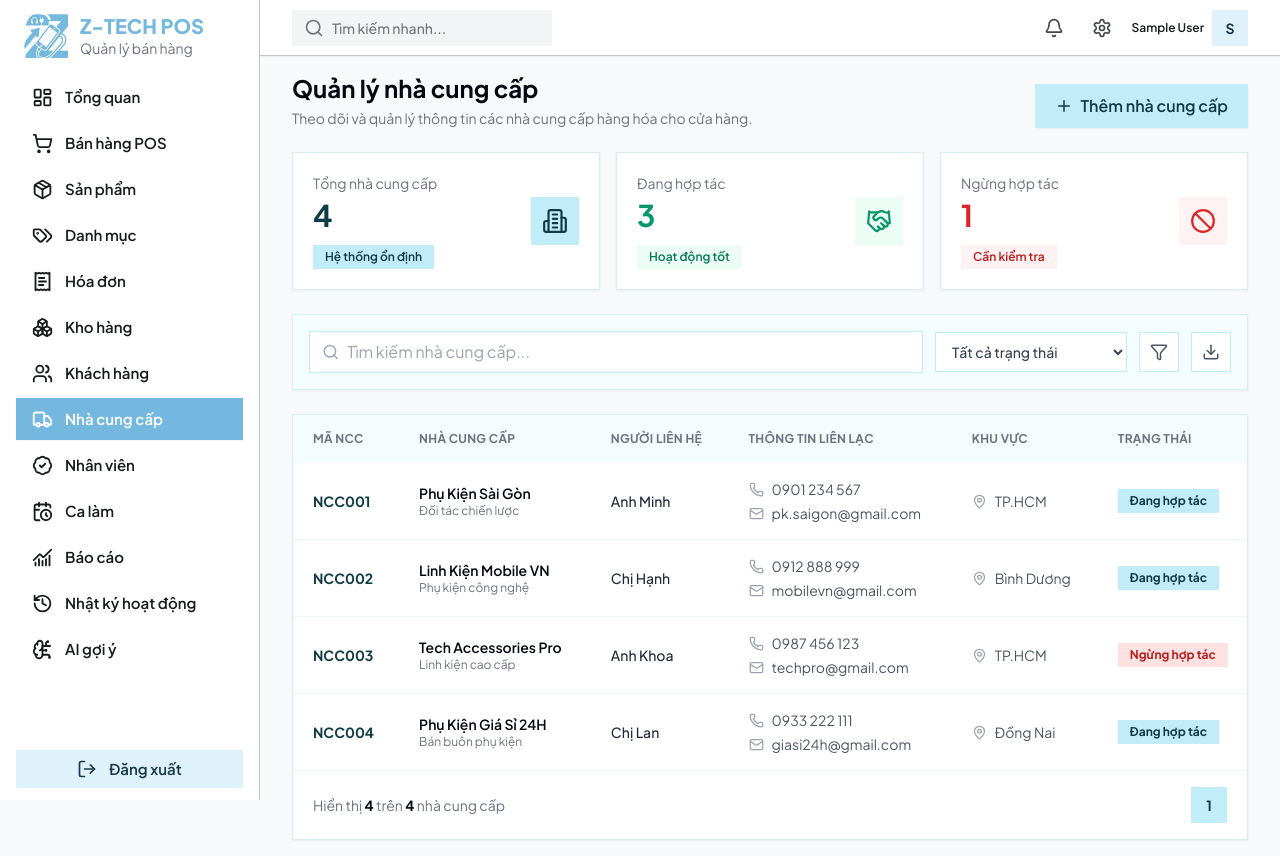
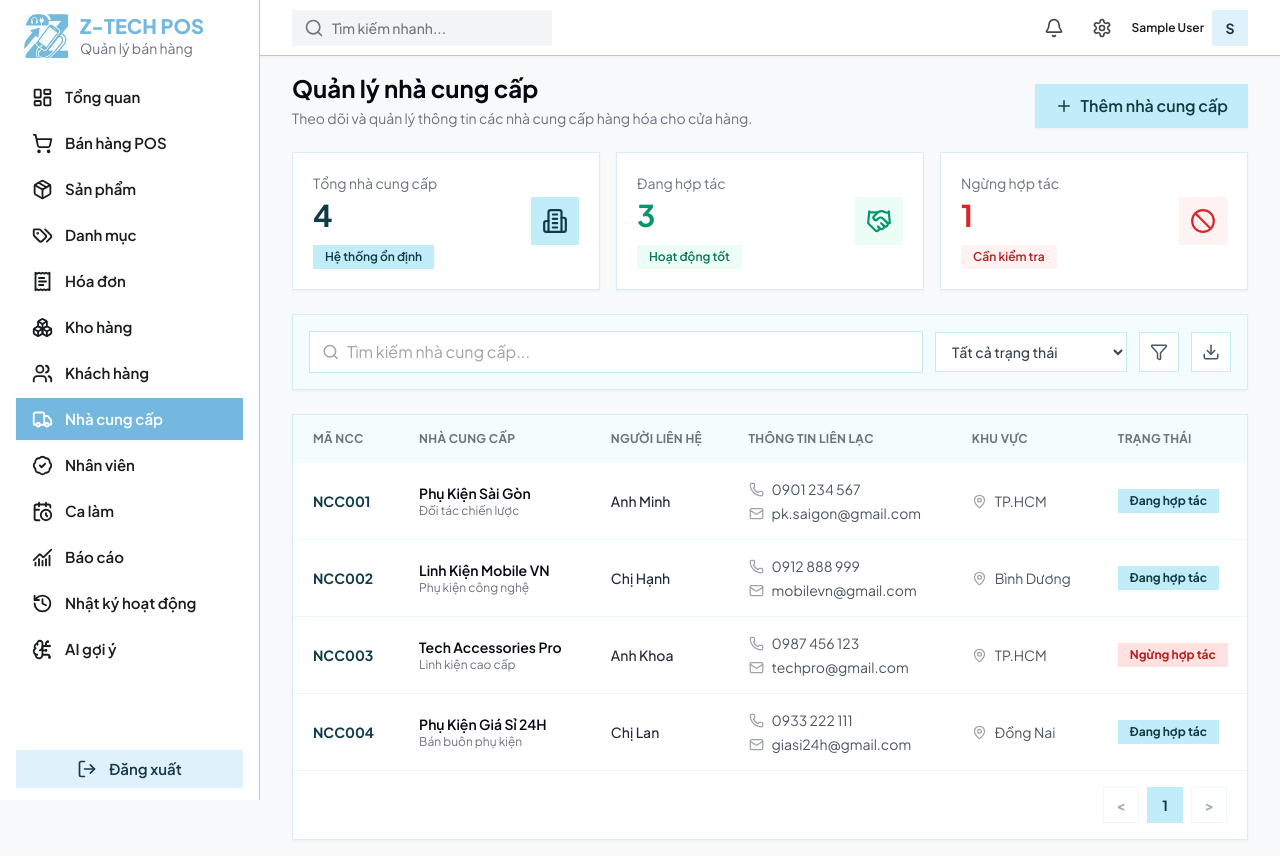
Before and after one commit to TrungHieuWdev/Z-TECH-POS, a React (Vite) app in the folder frontend/: page /suppliers in a window 1280 px wide. Built offline with nearby package versions, Linux system fonts and the light colour scheme; sample sign-in values are in the browser's storage.

Commit message:
update interface v1

```diff
--- a/frontend/src/pages/POS.jsx
+++ b/frontend/src/pages/POS.jsx
@@ -1029,31 +1029,31 @@ export default function POS() {
       isOpen={isConfirmOpen}
       onClose={closeCheckoutConfirm}
       title={isTransferQrStep ? 'Thanh toán chuyển khoản VietQR' : 'Xác nhận thanh toán'}
-      maxWidth={isTransferQrStep ? 'max-w-5xl' : 'max-w-2xl'}
+      maxWidth={isTransferQrStep ? 'max-w-6xl' : 'max-w-2xl'}
     >
-      <div className="space-y-5">
+      <div className={isTransferQrStep ? 'space-y-3' : 'space-y-5'}>
         {isTransferQrStep && (
-          <div className="grid gap-5 lg:grid-cols-[minmax(260px,0.9fr)_minmax(0,1fr)]">
-            <div className="rounded-lg border border-[#d7eef3] bg-[#f8fdfe] p-5">
-              <div className="mx-auto grid max-w-[280px] place-items-center rounded-lg bg-white p-4 shadow-sm ring-1 ring-[#d7eef3]">
+          <div className="grid gap-4 lg:grid-cols-[minmax(220px,0.75fr)_minmax(0,1.25fr)]">
+            <div className="rounded-lg border border-[#d7eef3] bg-[#f8fdfe] p-3">
+              <div className="mx-auto grid max-w-[230px] place-items-center rounded-lg bg-white p-3 shadow-sm ring-1 ring-[#d7eef3]">
                 <img
                   src={vietQrDataUrl}
                   alt="Mã QR chuyển khoản VietQR"
-                  className="h-64 w-64 object-contain"
+                  className="h-52 w-52 object-contain"
                 />
               </div>
-              <div className="mx-auto mt-4 w-fit rounded-full border border-[#c0edf7] bg-white px-4 py-1 text-xs font-extrabold uppercase tracking-wide text-[#2563eb]">
+              <div className="mx-auto mt-3 w-fit rounded-full border border-[#c0edf7] bg-white px-3 py-1 text-xs font-extrabold uppercase tracking-wide text-[#2563eb]">
                 VietQR / Napas 247
               </div>
             </div>
 
-            <div className="space-y-4">
-              <div>
+            <div className="grid gap-3 md:grid-cols-2">
+              <div className="md:col-span-2">
                 <p className="text-xs font-extrabold uppercase tracking-wide text-[#98a2b3]">Ngân hàng thụ hưởng</p>
                 <p className="mt-1 text-lg font-extrabold text-[#191c1e]">{bankTransfer.bankName}</p>
               </div>
 
-              <div className="border-t border-[#edf7f9] pt-4">
+              <div className="border-t border-[#edf7f9] pt-3">
                 <div className="mb-1 flex items-center justify-between gap-3">
                   <p className="text-xs font-extrabold uppercase tracking-wide text-[#98a2b3]">Số tài khoản</p>
                   <button
@@ -1066,10 +1066,10 @@ export default function POS() {
                     <Copy size={17} />
                   </button>
                 </div>
-                <p className="text-lg font-bold text-[#191c1e]">{bankTransfer.accountNo}</p>
+                <p className="text-base font-bold text-[#191c1e]">{bankTransfer.accountNo}</p>
               </div>
 
-              <div className="border-t border-[#edf7f9] pt-4">
+              <div className="border-t border-[#edf7f9] pt-3">
                 <div className="mb-1 flex items-center justify-between gap-3">
                   <p className="text-xs font-extrabold uppercase tracking-wide text-[#98a2b3]">Chủ tài khoản</p>
                   <button
@@ -1082,10 +1082,10 @@ export default function POS() {
                     <Copy size={17} />
                   </button>
                 </div>
-                <p className="text-lg font-bold text-[#191c1e]">{bankTransfer.accountName}</p>
+                <p className="text-base font-bold text-[#191c1e]">{bankTransfer.accountName}</p>
               </div>
 
-              <div className="border-t border-[#edf7f9] pt-4">
+              <div className="border-t border-[#edf7f9] pt-3">
                 <div className="mb-1 flex items-center justify-between gap-3">
                   <p className="text-xs font-extrabold uppercase tracking-wide text-[#98a2b3]">Số tiền thanh toán</p>
                   <button
@@ -1098,11 +1098,11 @@ export default function POS() {
                     <Copy size={17} />
                   </button>
                 </div>
-                <p className="text-2xl font-extrabold text-[#2563eb]">{formatCurrency(total)}</p>
+                <p className="text-xl font-extrabold text-[#2563eb]">{formatCurrency(total)}</p>
               </div>
 
-              <div className="border-t border-[#edf7f9] pt-4">
-                <div className="mb-2 flex items-center justify-between gap-3">
+              <div className="border-t border-[#edf7f9] pt-3">
+                <div className="mb-1 flex items-center justify-between gap-3">
                   <p className="text-xs font-extrabold uppercase tracking-wide text-[#98a2b3]">
                     Nội dung chuyển khoản
                   </p>
@@ -1116,7 +1116,7 @@ export default function POS() {
                     <Copy size={17} />
                   </button>
                 </div>
-                <div className="rounded border border-orange-200 bg-orange-50 px-4 py-3 text-lg font-extrabold text-[#9a3412]">
+                <div className="rounded border border-orange-200 bg-orange-50 px-3 py-2 text-base font-extrabold text-[#9a3412]">
                   {transferMemo}
                 </div>
               </div>
@@ -1124,14 +1124,14 @@ export default function POS() {
           </div>
         )}
 
-        <div className="rounded-lg border border-[#d7eef3] bg-[#f8fdfe] p-4">
-          <div className="mb-3 flex items-center gap-2 text-sm font-bold text-[#0f3b46]">
+        <div className={isTransferQrStep ? 'rounded-lg border border-[#d7eef3] bg-[#f8fdfe] p-3' : 'rounded-lg border border-[#d7eef3] bg-[#f8fdfe] p-4'}>
+          <div className={isTransferQrStep ? 'mb-2 flex items-center gap-2 text-sm font-bold text-[#0f3b46]' : 'mb-3 flex items-center gap-2 text-sm font-bold text-[#0f3b46]'}>
             <ReceiptText size={18} />
             <span>{isTransferQrStep ? 'Sản phẩm trong đơn chuyển khoản' : 'Kiểm tra lại đơn trước khi thanh toán'}</span>
           </div>
-          <div className="space-y-3">
+          <div className={isTransferQrStep ? 'max-h-28 space-y-2 overflow-y-auto pr-1' : 'space-y-3'}>
             {cart.map((item) => (
-              <div key={item.id} className="flex items-start justify-between gap-4 border-b border-dashed border-[#d7eef3] pb-3 last:border-0 last:pb-0">
+              <div key={item.id} className={isTransferQrStep ? 'flex items-start justify-between gap-4 border-b border-dashed border-[#d7eef3] pb-2 last:border-0 last:pb-0' : 'flex items-start justify-between gap-4 border-b border-dashed border-[#d7eef3] pb-3 last:border-0 last:pb-0'}>
                 <div className="min-w-0">
                   <p className="font-bold text-[#191c1e]">{item.name}</p>
                   <p className="mt-1 text-xs font-semibold text-[#737686]">
@@ -1146,7 +1146,7 @@ export default function POS() {
           </div>
         </div>
 
-        <div className="space-y-2 rounded-lg border border-[#d7eef3] p-4 text-sm">
+        <div className={isTransferQrStep ? 'grid gap-x-6 gap-y-1 rounded-lg border border-[#d7eef3] p-3 text-sm md:grid-cols-2' : 'space-y-2 rounded-lg border border-[#d7eef3] p-4 text-sm'}>
           <div className="flex justify-between">
             <span>Tạm tính</span>
             <span>{formatCurrency(subtotal)}</span>
@@ -1158,10 +1158,6 @@ export default function POS() {
           <div className="flex justify-between">
             <span>VAT {vatPercentValue}%</span>
             <span>{formatCurrency(vatAmount)}</span>
-          </div>
-          <div className="flex justify-between text-lg font-extrabold text-[#191c1e]">
-            <span>Tổng cộng</span>
-            <span>{formatCurrency(total)}</span>
           </div>
           <div className="flex justify-between">
             <span>Phương thức</span>
@@ -1179,9 +1175,13 @@ export default function POS() {
               </div>
             </>
           )}
+          <div className="flex justify-between text-lg font-extrabold text-[#191c1e]">
+            <span>Tổng cộng</span>
+            <span>{formatCurrency(total)}</span>
+          </div>
         </div>
 
-        <div className="flex justify-end gap-3">
+        <div className={isTransferQrStep ? 'sticky bottom-0 z-10 -mx-6 -mb-6 flex justify-end gap-3 border-t border-[#edf7f9] bg-white px-6 py-3' : 'flex justify-end gap-3'}>
           <button
             type="button"
             onClick={isTransferQrStep ? () => setCheckoutStep('confirm') : closeCheckoutConfirm}
--- a/frontend/src/pages/Suppliers.jsx
+++ b/frontend/src/pages/Suppliers.jsx
@@ -19,6 +19,7 @@ import {
 import Modal from '../components/Modal';
 
 const STORAGE_KEY = 'ztech-suppliers';
+const PAGE_SIZE = 5;
 
 const statusOptions = [
   { value: 'all', label: 'Tất cả trạng thái' },
@@ -145,6 +146,7 @@ export default function Suppliers() {
   const [editingSupplier, setEditingSupplier] = useState(null);
   const [viewingSupplier, setViewingSupplier] = useState(null);
   const [isFormOpen, setIsFormOpen] = useState(false);
+  const [currentPage, setCurrentPage] = useState(1);
 
   useEffect(() => {
     localStorage.setItem(STORAGE_KEY, JSON.stringify(suppliers));
@@ -172,6 +174,18 @@ export default function Suppliers() {
       return matchesStatus && matchesKeyword;
     });
   }, [suppliers, search, statusFilter]);
+
+  const pageCount = Math.max(1, Math.ceil(filteredSuppliers.length / PAGE_SIZE));
+  const pageNumbers = useMemo(() => Array.from({ length: pageCount }, (_, index) => index + 1), [pageCount]);
+  const paginatedSuppliers = useMemo(() => {
+    const start = (currentPage - 1) * PAGE_SIZE;
+
+    return filteredSuppliers.slice(start, start + PAGE_SIZE);
+  }, [currentPage, filteredSuppliers]);
+
+  useEffect(() => {
+    setCurrentPage((page) => Math.min(page, pageCount));
+  }, [pageCount]);
 
   const openCreate = () => {
     setEditingSupplier(null);
@@ -366,7 +380,7 @@ export default function Suppliers() {
               </tr>
             </thead>
             <tbody className="divide-y divide-[#edf7f9]">
-              {filteredSuppliers.map((supplier) => {
+              {paginatedSuppliers.map((supplier) => {
                 const statusMeta = getStatusMeta(supplier.status);
                 const ToggleIcon = supplier.status === 'active' ? Unlock : Lock;
 
@@ -437,12 +451,42 @@ export default function Suppliers() {
           </table>
         </div>
 
-        <div className="flex items-center justify-between border-t border-[#edf7f9] px-5 py-4 text-sm text-gray-500">
-          <span>
-            Hiển thị <strong className="text-gray-950">{filteredSuppliers.length}</strong> trên{' '}
-            <strong className="text-gray-950">{suppliers.length}</strong> nhà cung cấp
-          </span>
-          <div className="grid h-9 w-9 place-items-center rounded-lg bg-[#c0edf7] font-bold text-[#0f3b46]">1</div>
+        <div className="flex items-center justify-end border-t border-[#edf7f9] px-5 py-4 text-sm text-gray-500">
+          <nav className="flex items-center gap-2" aria-label="Phan trang nha cung cap">
+            <button
+              type="button"
+              onClick={() => setCurrentPage((page) => Math.max(1, page - 1))}
+              disabled={currentPage === 1}
+              className="grid h-9 w-9 place-items-center rounded-lg border border-[#d7eef3] font-bold text-[#0f3b46] transition hover:bg-[#f4fcfe] disabled:cursor-not-allowed disabled:opacity-40"
+              aria-label="Trang truoc"
+            >
+              &lt;
+            </button>
+            {pageNumbers.map((page) => (
+              <button
+                key={page}
+                type="button"
+                onClick={() => setCurrentPage(page)}
+                className={`grid h-9 w-9 place-items-center rounded-lg font-bold transition ${
+                  currentPage === page
+                    ? 'bg-[#c0edf7] text-[#0f3b46]'
+                    : 'border border-[#d7eef3] text-gray-600 hover:bg-[#f4fcfe] hover:text-[#0f3b46]'
+                }`}
+                aria-current={currentPage === page ? 'page' : undefined}
+              >
+                {page}
+              </button>
+            ))}
+            <button
+              type="button"
+              onClick={() => setCurrentPage((page) => Math.min(pageCount, page + 1))}
+              disabled={currentPage === pageCount}
+              className="grid h-9 w-9 place-items-center rounded-lg border border-[#d7eef3] font-bold text-[#0f3b46] transition hover:bg-[#f4fcfe] disabled:cursor-not-allowed disabled:opacity-40"
+              aria-label="Trang tiep"
+            >
+              &gt;
+            </button>
+          </nav>
         </div>
       </section>
 
```
